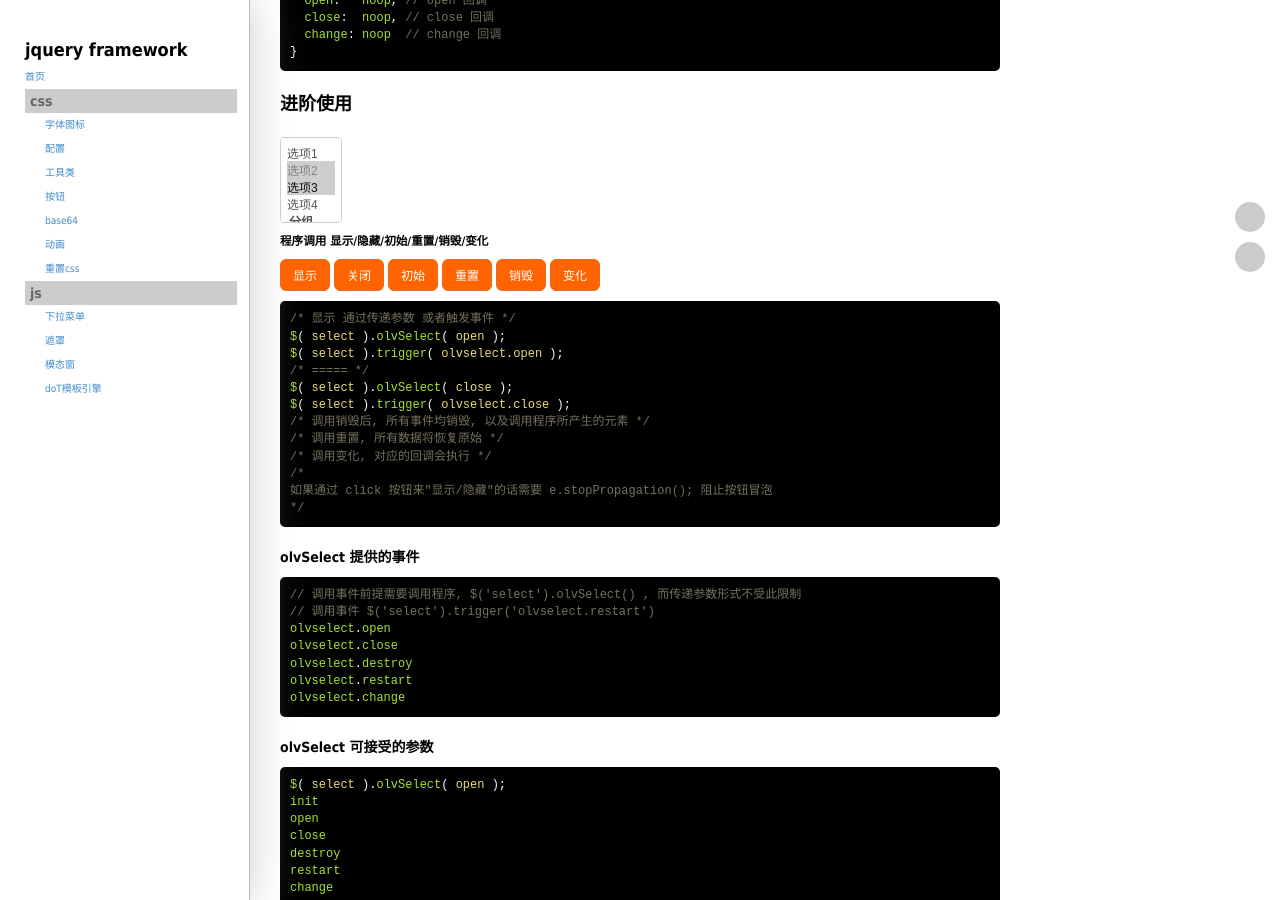
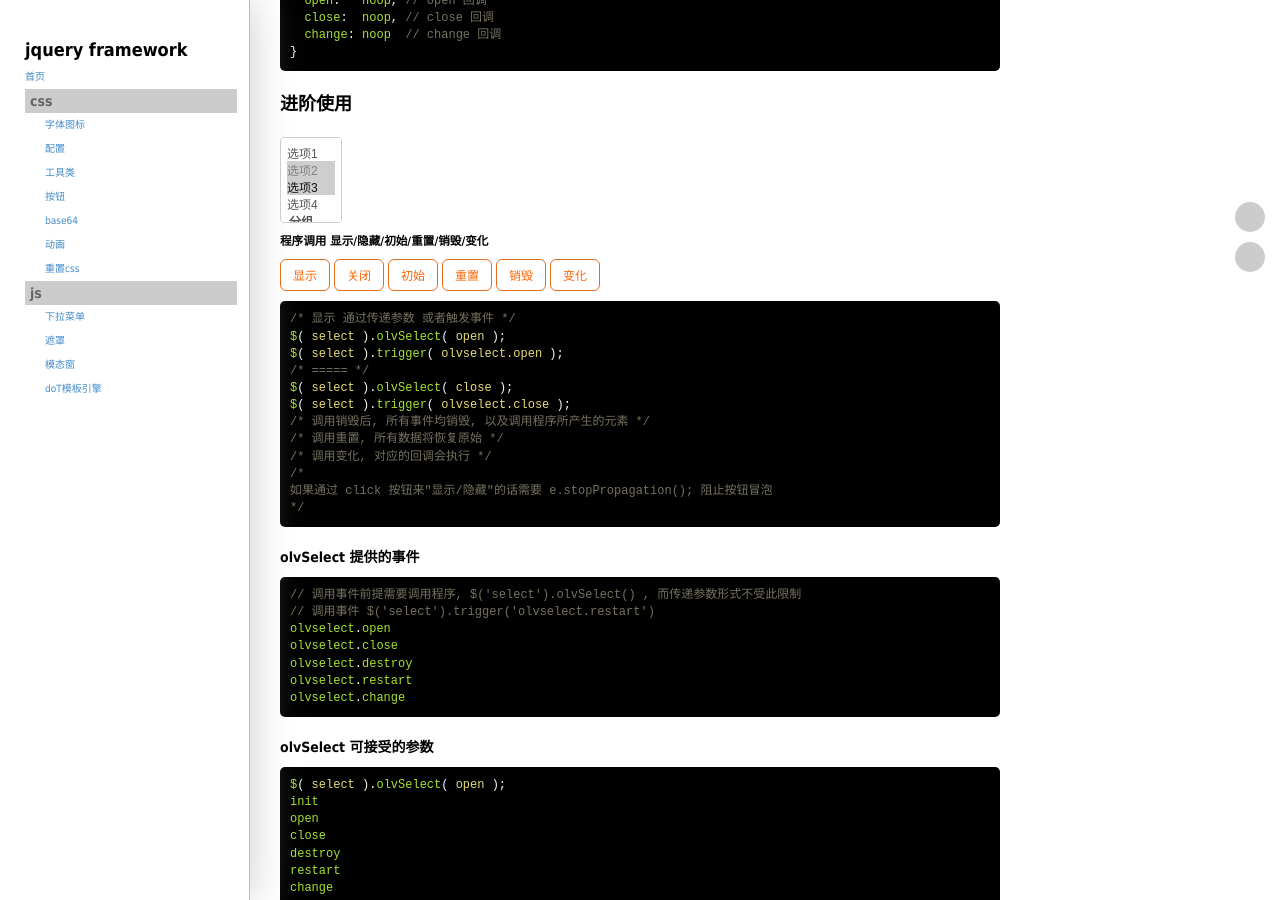
Before and after one commit to pengfeiWang/jquery-framework, a Jekyll site: the page built from _posts/js/2015-09-14-olvselect.html, in a window 1280 px wide and 900 px high, scrolled down 618 px. Built offline with Jekyll 4.4.1, drawn with Linux system fonts in a browser that asks for light colours; some web fonts are replaced; comment, search, counter and statistics services are not loaded.

Commit message:
change select

```diff
--- a/_posts/js/2015-09-14-olvselect.html
+++ b/_posts/js/2015-09-14-olvselect.html
@@ -73,12 +73,12 @@ defaultOps = {
     </optgroup>
   </select>
   <h5> 程序调用 显示/隐藏/初始/重置/销毁/变化 </h5>
-  <button type="button" class="btn btn-warning" data-type="open">显示</button>
-  <button type="button" class="btn btn-warning" data-type="close">关闭</button>
-  <button type="button" class="btn btn-warning" data-type="init">初始</button>
-  <button type="button" class="btn btn-warning" data-type="restart">重置</button>
-  <button type="button" class="btn btn-warning" data-type="destroy">销毁</button>
-  <button type="button" class="btn btn-warning" data-type="change">变化</button>
+  <button type="button" class="btn btn-warning-border" data-type="open">显示</button>
+  <button type="button" class="btn btn-warning-border" data-type="close">关闭</button>
+  <button type="button" class="btn btn-warning-border" data-type="init">初始</button>
+  <button type="button" class="btn btn-warning-border" data-type="restart">重置</button>
+  <button type="button" class="btn btn-warning-border" data-type="destroy">销毁</button>
+  <button type="button" class="btn btn-warning-border" data-type="change">变化</button>
 <span class="bk bk10"></span>
 {% highlight javascript %}
 /* 显示 通过传递参数 或者触发事件 */
```
